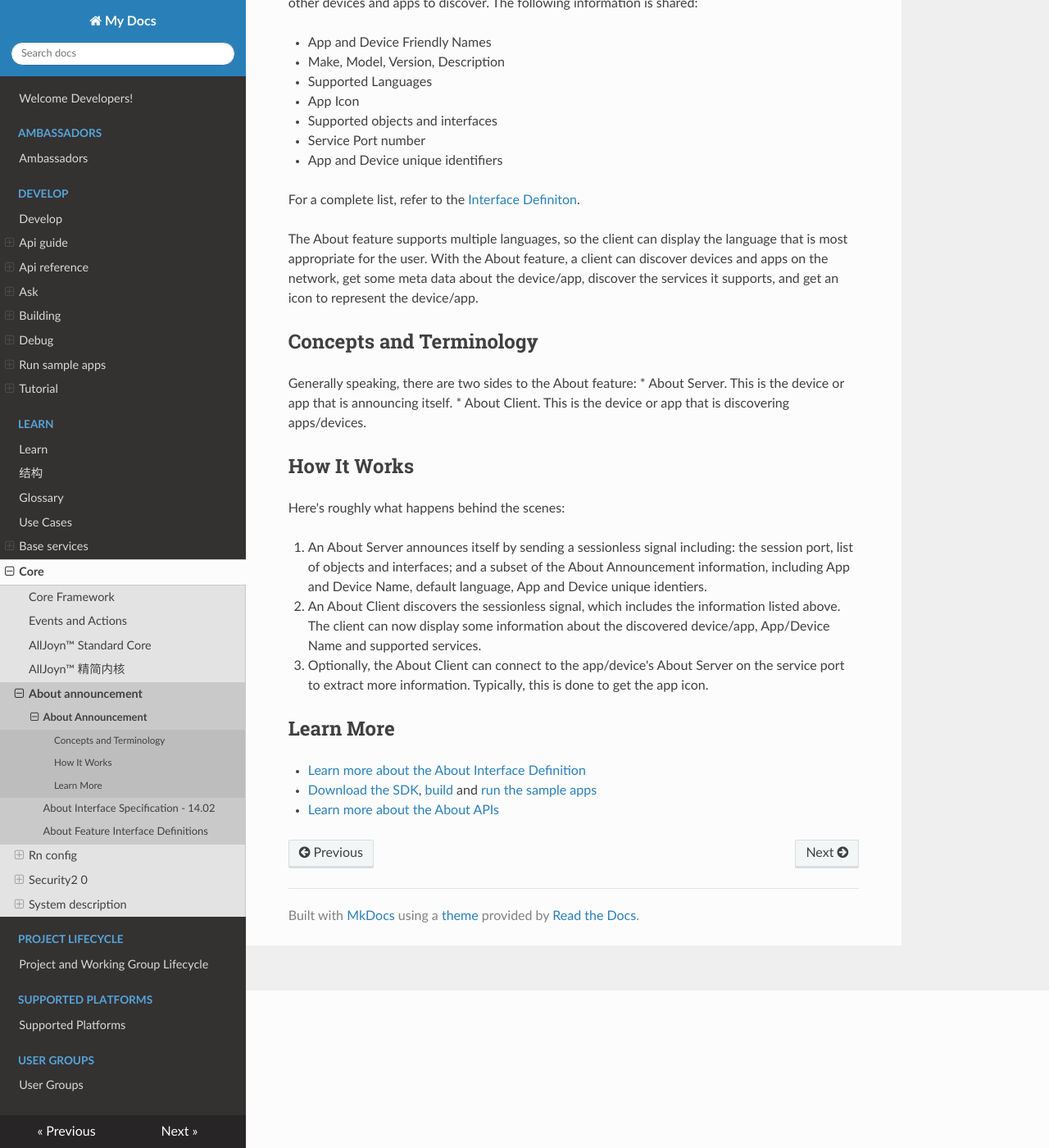
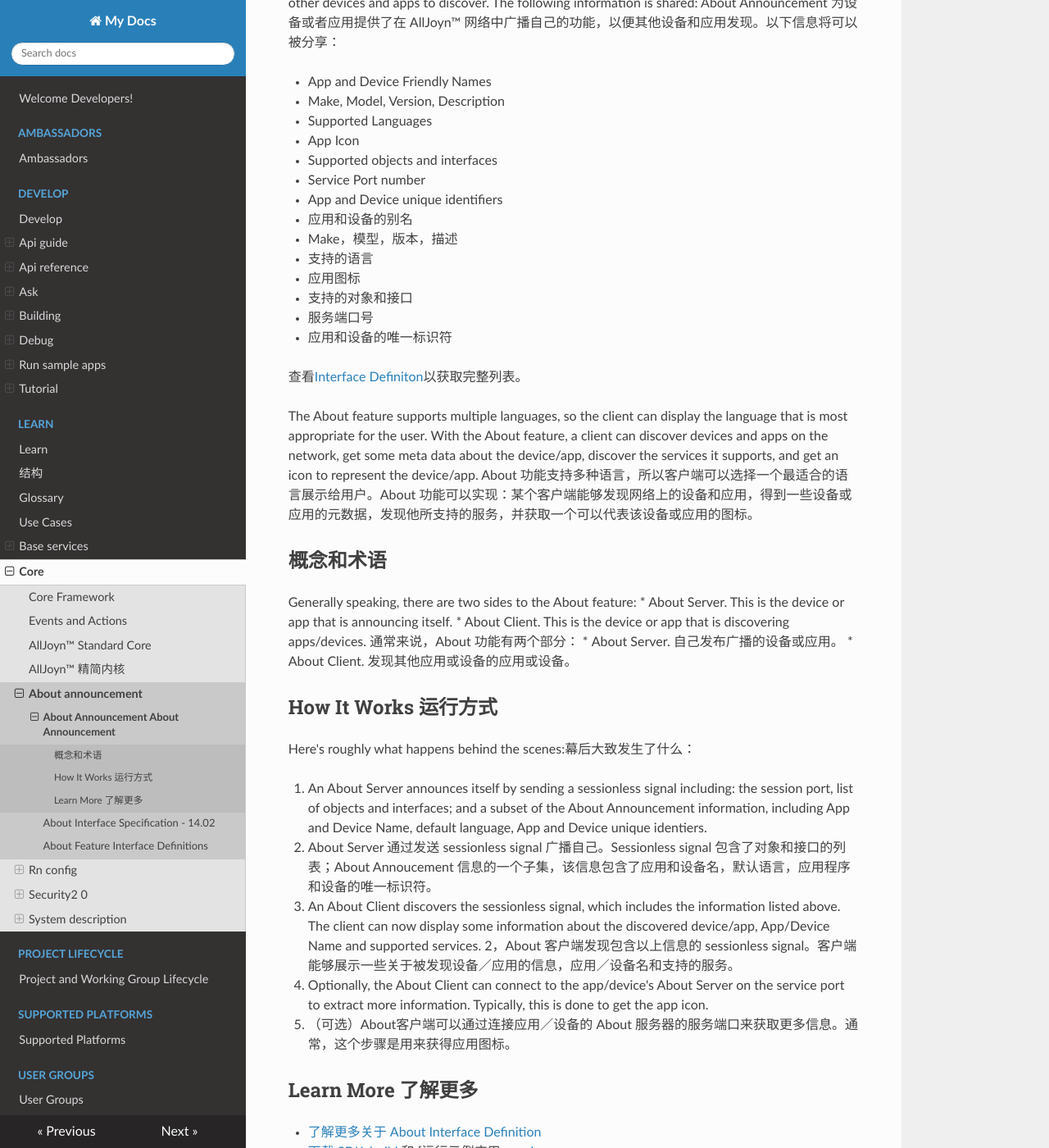
Before and after one commit to smart-conn/alljoyn-zh, an MkDocs documentation site: the page built from docs/learn/core/about-announcement/index.md, in a window 1280 px wide and 1400 px high, scrolled down 192 px. Shown: the whole window at 82% size. Built offline with MkDocs 1.6.1, drawn with Linux system fonts in a browser that asks for light colours; nearby versions of some CDN libraries; some of the changed text lies outside the part shown.

Commit message:
Update index.md

```diff
--- a/docs/learn/core/about-announcement/index.md
+++ b/docs/learn/core/about-announcement/index.md
@@ -1,8 +1,9 @@
-# About Announcement
+# About Announcement About Announcement
 
 About Announcements enables a device or app to announce itself on the
 AllJoyn&trade; network for other devices and apps to discover. The following information
 is shared:
+About Announcement 为设备或者应用提供了在 AllJoyn&trade; 网络中广播自己的功能，以便其他设备和应用发现。以下信息将可以被分享：
 
 * App and Device Friendly Names
 * Make, Model, Version, Description
@@ -11,43 +12,55 @@ is shared:
 * Supported objects and interfaces
 * Service Port number
 * App and Device unique identifiers
+* 应用和设备的别名
+* Make，模型，版本，描述
+* 支持的语言
+* 应用图标
+* 支持的对象和接口
+* 服务端口号
+* 应用和设备的唯一标识符
 
-For a complete list, refer to the [Interface Definiton][about-interface].
+查看[Interface Definiton][about-interface]以获取完整列表。
 
 The About feature supports multiple languages, so the client can display the language
 that is most appropriate for the user. With the About feature, a client can discover
 devices and apps on the network, get some meta data about the device/app,
 discover the services it supports, and get an icon to represent the device/app.
+About 功能支持多种语言，所以客户端可以选择一个最适合的语言展示给用户。About 功能可以实现：某个客户端能够发现网络上的设备和应用，得到一些设备或应用的元数据，发现他所支持的服务，并获取一个可以代表该设备或应用的图标。
 
-## Concepts and Terminology
+## 概念和术语
 
 Generally speaking, there are two sides to the About feature:
 * About Server. This is the device or app that is announcing itself.
 * About Client. This is the device or app that is discovering apps/devices.
+通常来说，About 功能有两个部分：
+* About Server. 自己发布广播的设备或应用。
+* About Client. 发现其他应用或设备的应用或设备。
+## How It Works 运行方式
 
-## How It Works
-
-Here's roughly what happens behind the scenes:
+Here's roughly what happens behind the scenes:幕后大致发生了什么：
 
 1. An About Server announces itself by sending a sessionless signal including:
    the session port, list of objects and interfaces; and a subset of the About
    Announcement information, including App and Device Name, default language,
    App and Device unique identiers.
+1. About Server 通过发送 sessionless signal 广播自己。Sessionless signal 包含了对象和接口的列表；About Annoucement 信息的一个子集，该信息包含了应用和设备名，默认语言，应用程序和设备的唯一标识符。
 
 2. An About Client discovers the sessionless signal, which includes the information
    listed above. The client can now display some information about the discovered
    device/app, App/Device Name and supported services.
-
+2，About 客户端发现包含以上信息的 sessionless signal。客户端能够展示一些关于被发现设备／应用的信息，应用／设备名和支持的服务。
 3. Optionally, the About Client can connect to the app/device's About Server
    on the service port to extract more information. Typically, this is done
    to get the app icon.
+3. （可选）About客户端可以通过连接应用／设备的 About 服务器的服务端口来获取更多信息。通常，这个步骤是用来获得应用图标。
 
-## Learn More
+## Learn More 了解更多
 
-* [Learn more about the About Interface Definition][about-interface]
-* [Download the SDK][download], [build][build] and
-  [run the sample apps][sample-apps]
-* [Learn more about the About APIs][api-guide]
+* [了解更多关于 About Interface Definition][about-interface]
+* [下载 SDK][download], [build][build] 和
+  [运行示例应用[sample-apps]
+* [了解更多关于 About APIs][api-guide]
 
 [about-interface]: /learn/core/about-announcement/interface
 [download]: https://allseenalliance.org/framework/download
```
